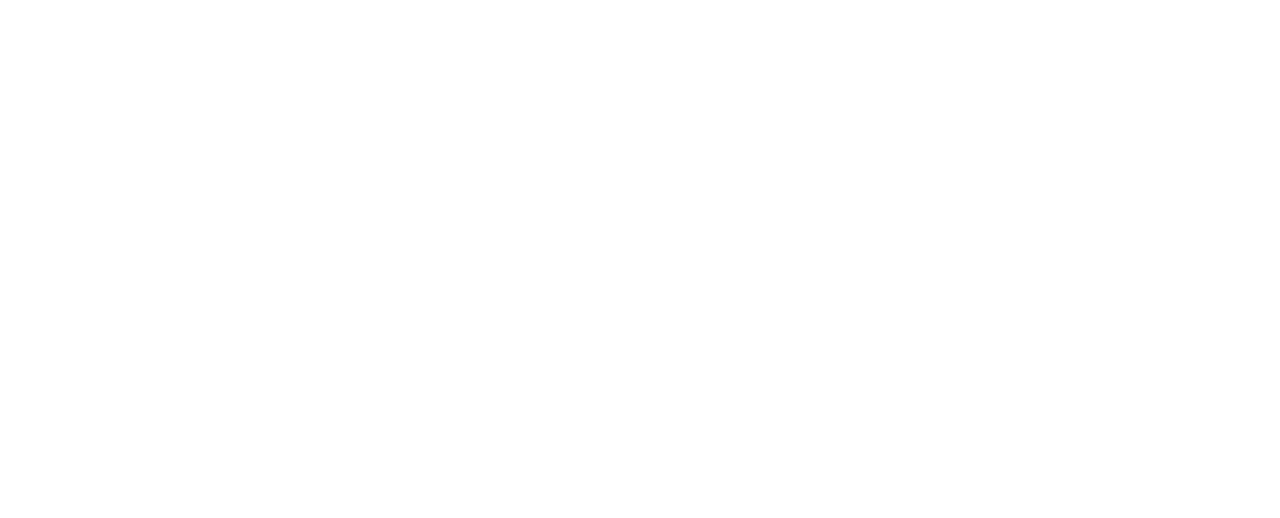
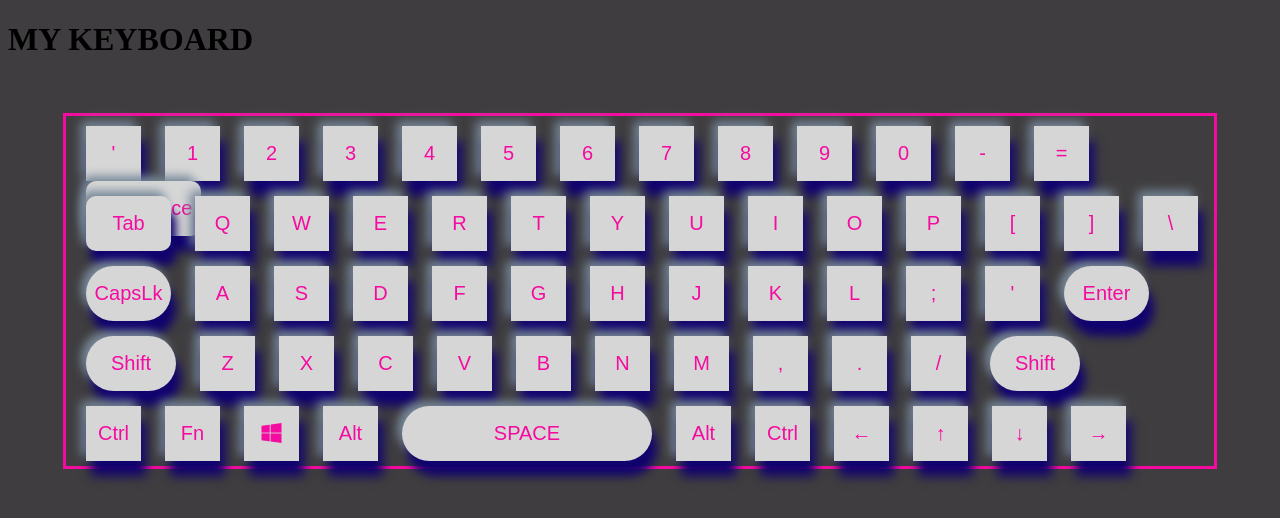
Before and after one commit to yakuphantonintshi/Keyboard, a plain HTML site: page index.html in a window 1280 px wide. Drawn offline with nearby package versions, Linux system fonts and the light colour scheme.

Commit message:
keyboard

```diff
--- /dev/null
+++ b/css/style.css
@@ -0,0 +1,54 @@
+@import url("https://cdn.jsdelivr.net/npm/bootstrap-icons@1.11.3/font/bootstrap-icons.min.css");
+body{
+    background-color: rgb(63, 61, 63);
+}
+.row{
+    width: 100%;
+    height: 60px;
+}
+.one,.two,.three,.four,.five{
+    margin: 10px 0 0 0;
+}
+button{
+    color: rgb(245, 11, 159);
+    width: 55px;
+    height: 55px;
+    border: none;
+    background: rgb(214,214,214);
+    box-shadow: 5px 15px 10px #11036e, -5px -5px 10px #789;
+    font-size: 20px;
+    margin-left: 20px;
+    outline: none;
+    font-family: Arial, Helvetica, sans-serif ;
+}
+button:active{
+box-shadow: 1px 1px 2px #11036e, -1px -1px 2px #545454;
+}
+.back{
+    width: 115px;
+    border-radius: 10px;
+}
+.space{
+    width: 250px;
+    border-radius: 40px;
+}
+.tab{
+    width: 85px;
+    border-radius:10px ;
+}
+.shift{
+    width: 90px;
+    border-radius: 70px;
+}
+.enter{
+    width: 85px;
+    border-radius: 50px;
+}
+.caps{
+    width: 85px;
+    border-radius: 50px;
+}
+.container{
+    margin: 55px;
+    border: solid rgb(245, 11, 159);
+}
--- a/index.html
+++ b/index.html
@@ -1,12 +1,92 @@
 <!DOCTYPE html>
 <html lang="en">
-<head>
-    <meta charset="UTF-8">
-    <meta http-equiv="X-UA-Compatible" content="IE=edge">
-    <meta name="viewport" content="width=device-width, initial-scale=1.0">
+  <head>
+    <meta charset="UTF-8" />
+    <meta http-equiv="X-UA-Compatible" content="IE=edge" />
+    <meta name="viewport" content="width=device-width, initial-scale=1.0" />
     <title>Keyboard</title>
-</head>
-<body>
-
-</body>
+    <link rel="stylesheet" href="./css/style.css" />
+  </head>
+  <body>
+    <h1>MY KEYBOARD</h1>
+    <div class="container">
+      <!-- <input type="text" readonly placeholder="0" data-output> -->
+      <div class="row one">
+        <button>'</button>
+        <button>1</button>
+        <button>2</button>
+        <button>3</button>
+        <button>4</button>
+        <button>5</button>
+        <button>6</button>
+        <button>7</button>
+        <button>8</button>
+        <button>9</button>
+        <button>0</button>
+        <button>-</button>
+        <button>=</button>
+        <button class="back">Backspace</button>
+      </div>
+      <div class="row two">
+        <button class="tab">Tab</button>
+        <button>Q</button>
+        <button>W</button>
+        <button>E</button>
+        <button>R</button>
+        <button>T</button>
+        <button>Y</button>
+        <button>U</button>
+        <button>I</button>
+        <button>O</button>
+        <button>P</button>
+        <button>[</button>
+        <button>]</button>
+        <button>\</button>
+      </div>
+      <div class="row three">
+        <button class="caps">CapsLk</button>
+        <button>A</button>
+        <button>S</button>
+        <button>D</button>
+        <button>F</button>
+        <button>G</button>
+        <button>H</button>
+        <button>J</button>
+        <button>K</button>
+        <button>L</button>
+        <button>;</button>
+        <button>'</button>
+        <button class="enter">Enter</button>
+      </div>
+      <div class="row four">
+        <button class="shift">Shift</button>
+        <button>Z</button>
+        <button>X</button>
+        <button>C</button>
+        <button>V</button>
+        <button>B</button>
+        <button>N</button>
+        <button>M</button>
+        <button>,</button>
+        <button>.</button>
+        <button>/</button>
+        <button class="shift">Shift</button>
+      </div>
+      <div class="row five">
+        <button>Ctrl</button>
+        <button>Fn</button>
+        <button>
+          <i class="bi bi-windows"></i>
+        </button>
+        <button>Alt</button>
+        <button class="space">SPACE</button>
+        <button>Alt</button>
+        <button>Ctrl</button>
+        <button>←</button>
+        <button>↑</button>
+        <button>↓</button>
+        <button>→</button>
+      </div>
+    </div>
+  </body>
 </html>
```
